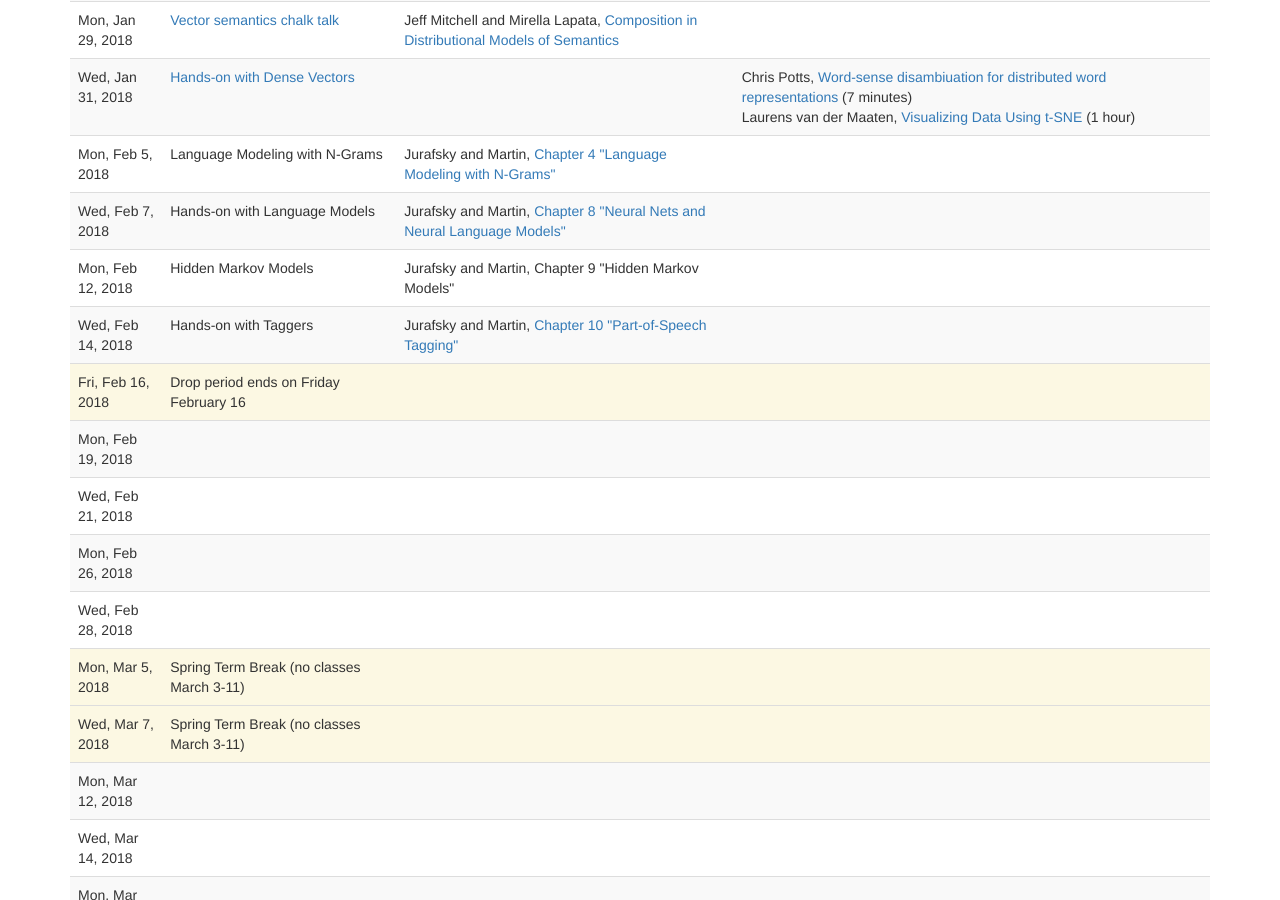
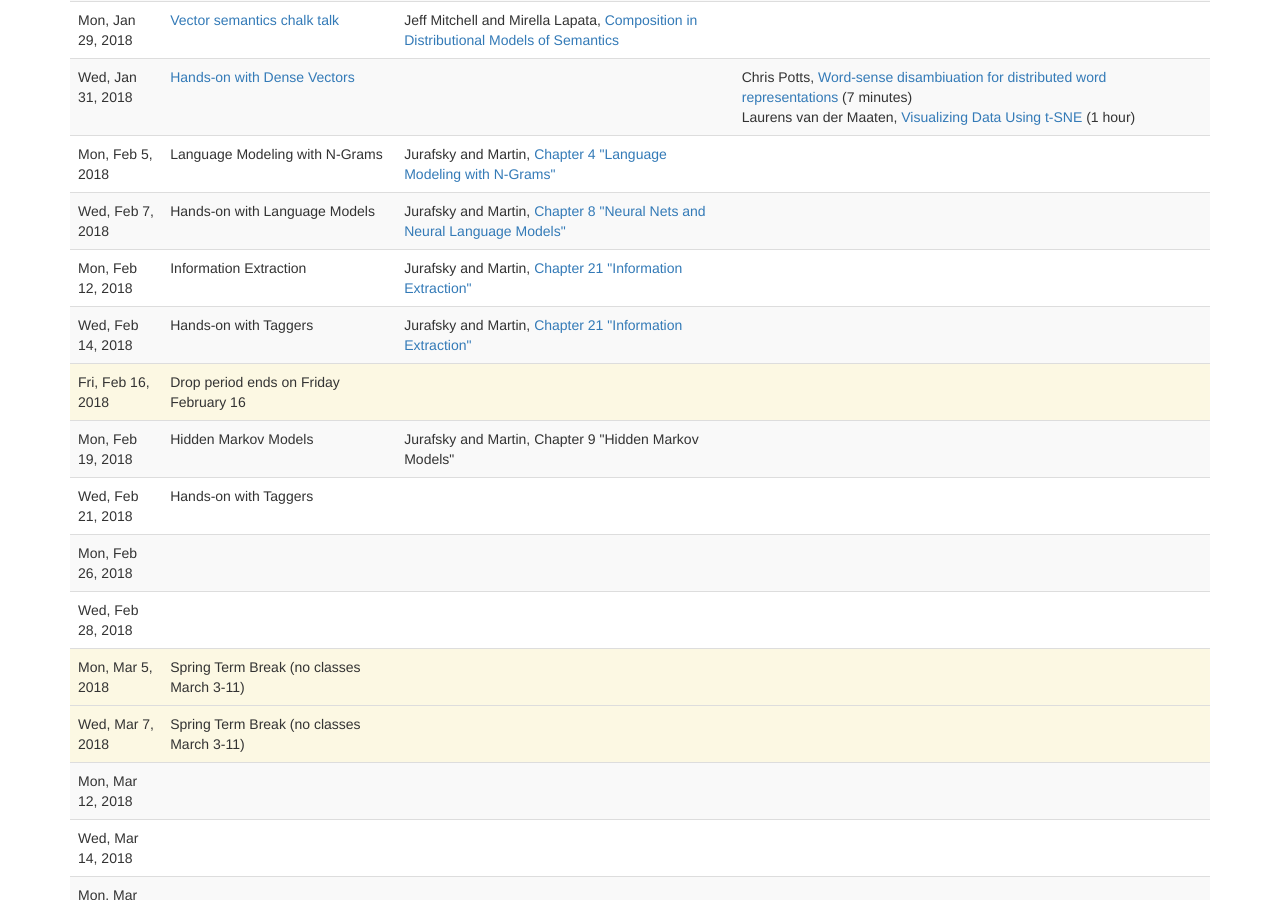
Before and after one commit to computational-linguistics-class/computational-linguistics-class.github.io, a Jekyll site: the page built from lectures.md, in a window 1280 px wide and 900 px high, scrolled down 522 px. Built offline with Jekyll 4.4.1, drawn with Linux system fonts in a browser that asks for light colours; nearby versions of some CDN libraries; a script that is not in the unit is left out.

Commit message:
Re-scheduling Nitish's lecture

```diff
--- a/_data/lectures.yaml
+++ b/_data/lectures.yaml
@@ -117,20 +117,21 @@
 -
   date: 2018-02-12
   slides:
-  title: Hidden Markov Models
+  title: Information Extraction
   readings:
     -
-      title: Chapter 9 "Hidden Markov Models"
+      title: Chapter 21 "Information Extraction"
       authors: Jurafsky and Martin
+      url: https://web.stanford.edu/~jurafsky/slp3/21.pdf
 -
   date: 2018-02-14
   slides:
   title: Hands-on with Taggers
   readings:
     -
-      title: Chapter 10 "Part-of-Speech Tagging"
+      title: Chapter 21 "Information Extraction"
       authors: Jurafsky and Martin
-      url: https://web.stanford.edu/~jurafsky/slp3/10.pdf
+      url: https://web.stanford.edu/~jurafsky/slp3/21.pdf
 -
   date: 2018-02-16
   title: Drop period ends on Friday February 16
@@ -138,12 +139,15 @@
 -
   date: 2018-02-19
   slides:
-  title:
+  title: Hidden Markov Models
   readings:
+    -
+      title: Chapter 9 "Hidden Markov Models"
+      authors: Jurafsky and Martin
 -
   date: 2018-02-21
   slides:
-  title:
+  title: Hands-on with Taggers
   readings:
 -
   date: 2018-02-26
```
